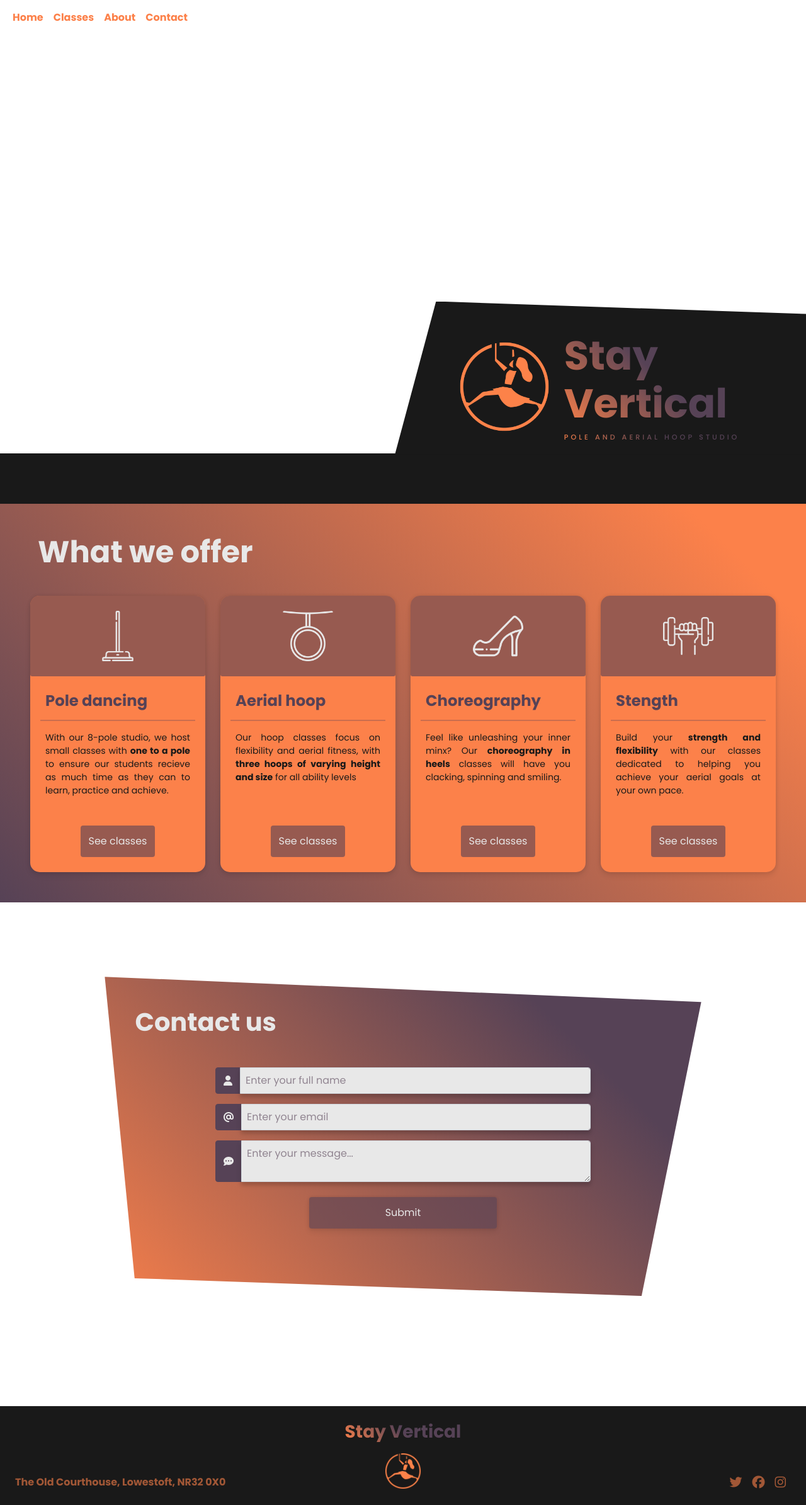
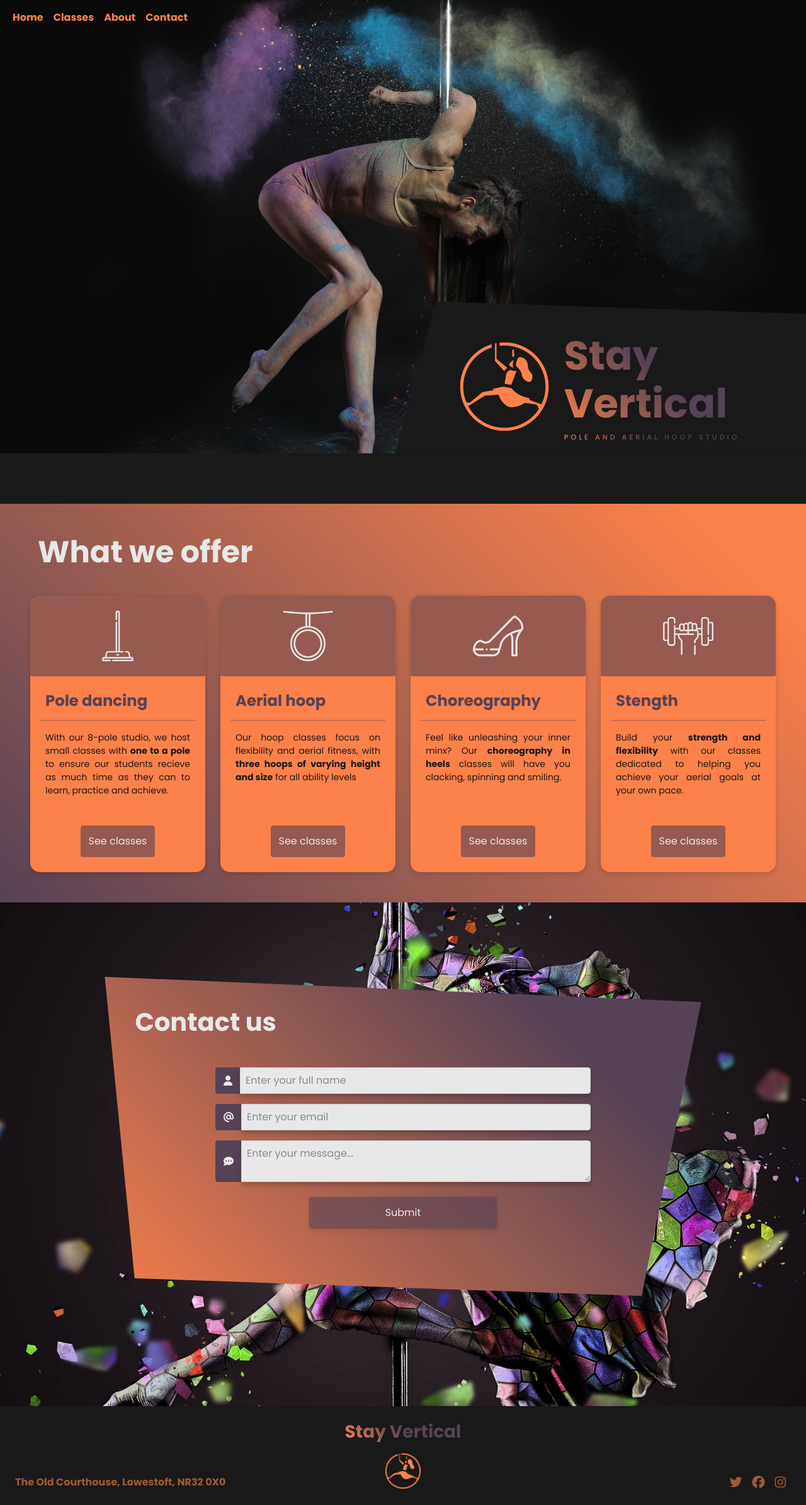
Before and after one commit to lmw95/MS1-stayvertical-v2, a plain HTML site: page index.html in a window 1280 px wide. Shown: the whole page at 63% size. Drawn offline with nearby package versions, Linux system fonts and the light colour scheme; the site is published under a folder, as on GitHub Pages, so addresses that start at the root find nothing.

Commit message:
Change css urls to test deployment issues

```diff
--- a/css/styles.css
+++ b/css/styles.css
@@ -51,7 +51,7 @@ body {
 }
 
 .hero-image {
-    background: url(/media/header-img.jpg) no-repeat center;
+    background: url(../media/header-img.jpg) no-repeat center;
     background-size: cover;
     height: 90vh;
     position: relative;
@@ -189,7 +189,7 @@ body {
 
 .contact {
     height: 100vh;
-    background: url(/media/pole-dance-class.jpg) no-repeat center;
+    background: url(../media/pole-dance-class.jpg) no-repeat center;
     background-size: cover;
     color: var(--white);
 }
```
